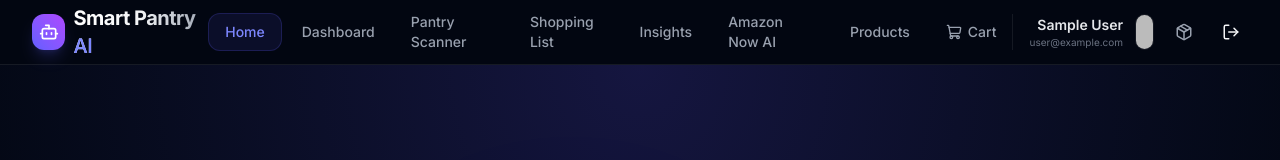
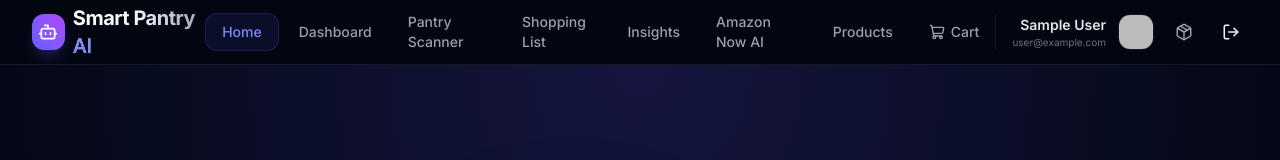
Before and after one commit to sumo-07/smart_pantry, a React (Vite) app in the folder frontend/: page / in a window 1280 px wide. Shown: the top 160 px of the page. Built offline with nearby package versions, Linux system fonts and the light colour scheme; no server answers; the database is empty; sample sign-in values are in the browser's storage.

Commit message:
Profile pic not showing bug fix

```diff
--- a/frontend/src/components/Navbar.jsx
+++ b/frontend/src/components/Navbar.jsx
@@ -133,10 +133,10 @@ export default function Navbar({ familySize }) {
           )}
 
           {/* User Profile / Info (Desktop) */}
-          <div className="hidden md:flex items-center gap-4">
+          <div className="hidden md:flex items-center gap-4 shrink-0">
             {user ? (
-              <div className="flex items-center gap-3 pl-4 border-l border-brand-border">
-                <div className="flex flex-col text-right">
+              <div className="flex items-center gap-3 pl-4 border-l border-brand-border min-w-0">
+                <div className="flex flex-col text-right min-w-0">
                   <span className="text-sm text-gray-200 font-semibold truncate max-w-[150px]">
                     {user.displayName || user.email?.split("@")[0] || "User"}
                   </span>
@@ -148,10 +148,11 @@ export default function Navbar({ familySize }) {
                   <img
                     src={user.photoURL}
                     alt="User profile"
-                    className="h-9 w-9 rounded-xl border border-brand-border object-cover overflow-hidden"
+                    referrerPolicy="no-referrer"
+                    className="h-9 w-9 rounded-xl border border-brand-border object-cover overflow-hidden shrink-0"
                   />
                 ) : (
-                  <div className="flex h-9 w-9 items-center justify-center rounded-xl bg-gray-800 border border-brand-border text-gray-300 overflow-hidden">
+                  <div className="flex h-9 w-9 items-center justify-center rounded-xl bg-gray-800 border border-brand-border text-gray-300 overflow-hidden shrink-0">
                     <User className="h-4.5 w-4.5" />
                   </div>
                 )}
@@ -159,7 +160,7 @@ export default function Navbar({ familySize }) {
                 <Link
                   to="/orders"
                   title="Order History"
-                  className={`p-2 rounded-xl transition cursor-pointer border ${
+                  className={`p-2 rounded-xl transition cursor-pointer border shrink-0 ${
                     isActive("/orders")
                       ? "bg-indigo-500/10 text-indigo-400 border-indigo-500/25"
                       : "text-gray-400 hover:text-white hover:bg-white/5 border-transparent"
@@ -171,7 +172,7 @@ export default function Navbar({ familySize }) {
                 <button
                   onClick={handleLogout}
                   title="Sign Out"
-                  className="p-2 text-gray-450 hover:text-rose-400 rounded-xl hover:bg-rose-500/5 transition cursor-pointer"
+                  className="p-2 text-gray-450 hover:text-rose-400 rounded-xl hover:bg-rose-500/5 transition cursor-pointer shrink-0"
                 >
                   <LogOut className="h-4.5 w-4.5" />
                 </button>
```
